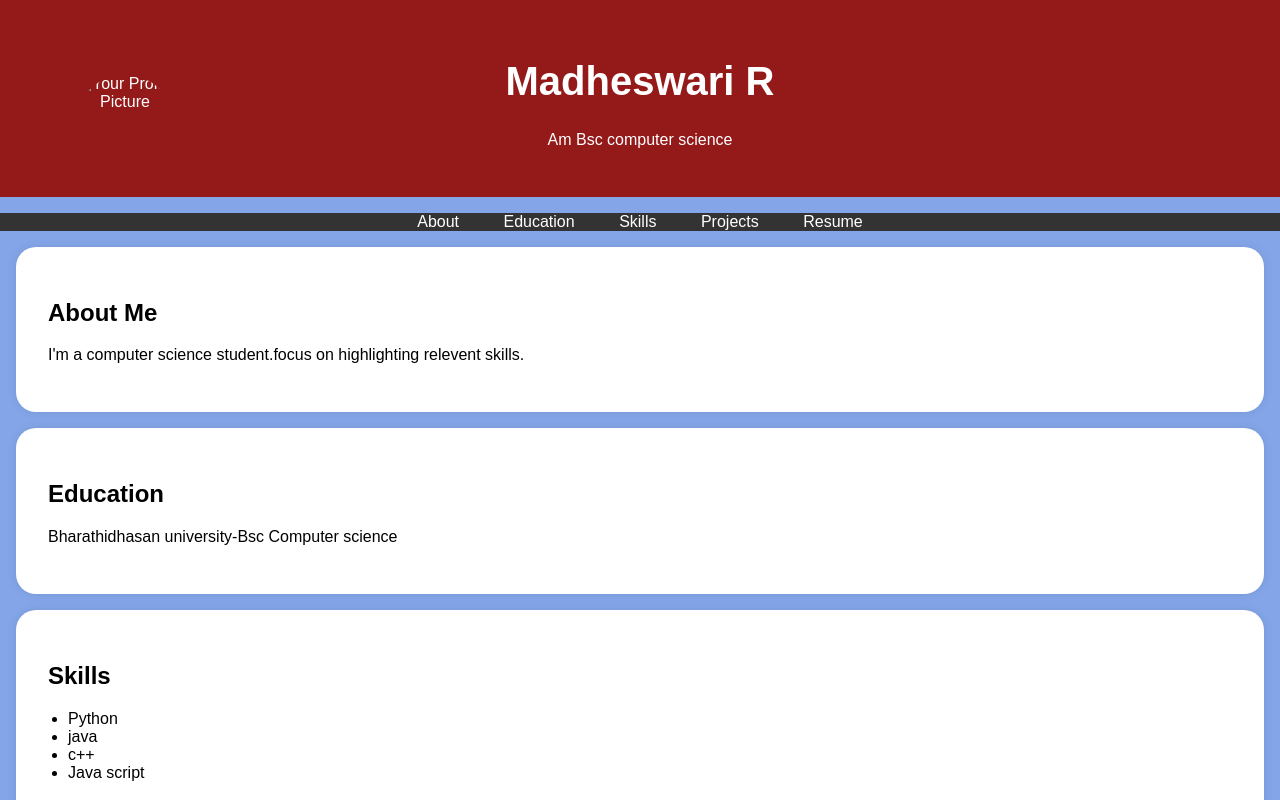
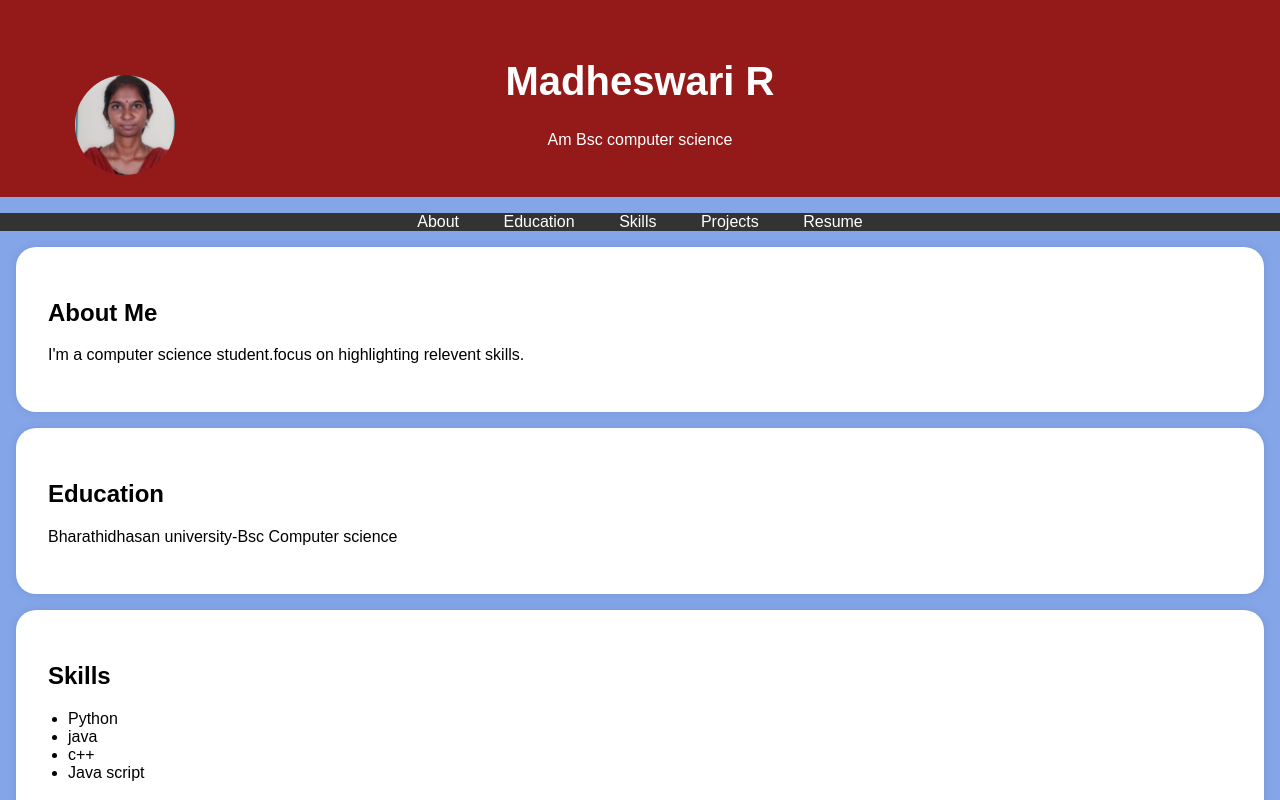
Before and after one commit to maadhur0123/Digital-portfolio, a plain HTML site: page index.html in a window 1280 px wide. Shown: the top 800 px of the page. Drawn offline with Linux system fonts and the light colour scheme.

Commit message:
Update index.html

```diff
--- a/index.html
+++ b/index.html
@@ -95,7 +95,7 @@
     <header>
         <div class="header-content">
             <!-- Add your profile picture here -->
-            <img src="/storage/emulated/0/IMG_20250319_135837 (1) (1) (1).jpg" alt="Your Profile Picture" class="profile-picture">
+            <img src="IMG_20250319_135837 (1) (1) (1).jpg" alt="Your Profile Picture" class="profile-picture">
             <h1>Madheswari R</h1>
             <p>Am Bsc computer science</p>
         </div>
```
